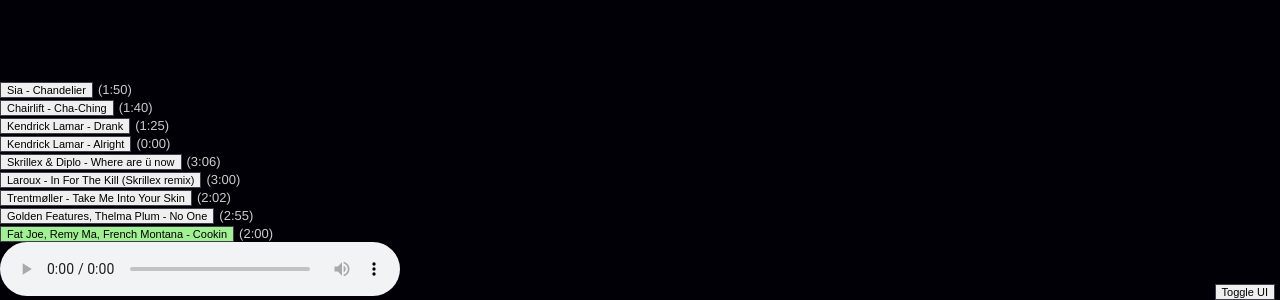
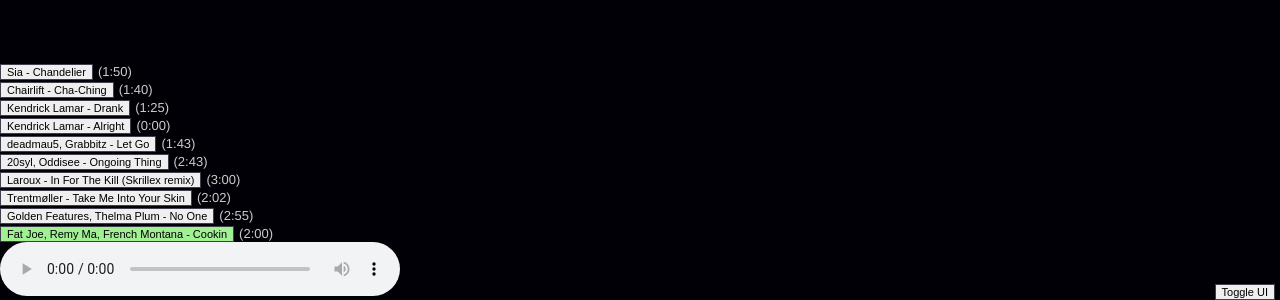
Before and after one commit to jacobclarke92/audiovisual-logo, a website built with webpack: page index.html in a window 1280 px wide. Shown: the part 500-800 px from the top of the page. Built offline with Linux system fonts and the light colour scheme; animation ran at ten frames a second.

Commit message:
Updated some tracks

```diff
--- a/index.html
+++ b/index.html
@@ -29,8 +29,12 @@
                     (0:00)
                 </div>
                 <div class="button-group">
-                    <button class="button" data-file="Skrillex & Diplo - Where are ü now.mp3">Skrillex &amp; Diplo - Where are ü now</button>
-                    (3:06)
+                    <button class="button" data-file="Let Go.mp3">deadmau5, Grabbitz - Let Go</button>
+                    (1:43)
+                </div>
+                <div class="button-group">
+                    <button class="button" data-file="Ongoing Thing.mp3">20syl, Oddisee - Ongoing Thing</button>
+                    (2:43)
                 </div>
                 <div class="button-group">
                     <button class="button" data-file="In For The Kill (Skrillex remix).mp3">Laroux - In For The Kill (Skrillex remix)</button>
--- a/scripts/index.js
+++ b/scripts/index.js
@@ -182,7 +182,7 @@
 	logo.addChild(qLine);
 
 	//if($(window).width() < 620)
-		logo.scale.set(0.75);
+		logo.scale.set(1);
 
 	// bass.position.x = -100;
 	// highs.position.x = 100;
```
Also changed, not shown: dist/scripts.js, 2 other files.
